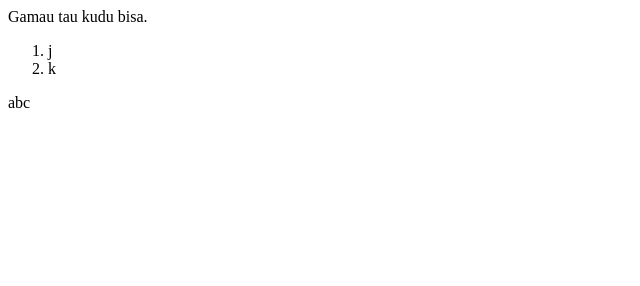
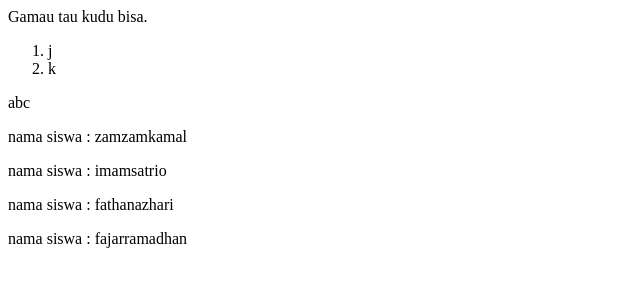
Before and after one commit to imsat16/kudubisa, a plain HTML site: page index.html in a window 1280 px wide. Shown: the whole page, without its empty margins (0-640 px from the left). Drawn offline with Linux system fonts and the light colour scheme.

Commit message:
menambahkan nama di html

```diff
--- a/index.html
+++ b/index.html
@@ -15,5 +15,9 @@
     <td>
         <th>abc</th>
     </td>
+    <p>nama siswa : zamzamkamal</p>
+    <p>nama siswa : imamsatrio</p>
+    <p>nama siswa : fathanazhari</p>
+    <p>nama siswa : fajarramadhan</p>
 </body>
 </html>
```
